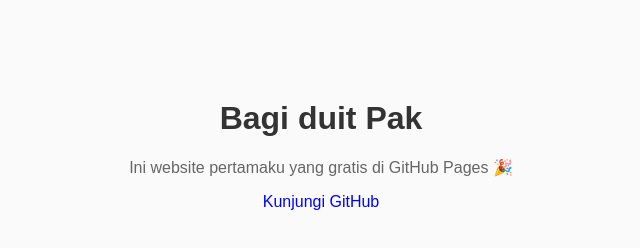
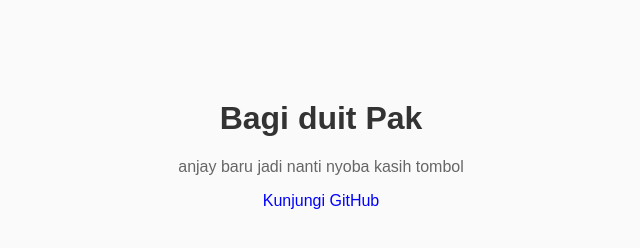
Before and after one commit to Xen-gif/Xen-gif.github.io, a plain HTML site: page index.html in a window 1280 px wide. Shown: the whole page, without its empty margins (319-959 px from the left). Drawn offline with Linux system fonts and the light colour scheme.

Commit message:
Update index.html

```diff
--- a/index.html
+++ b/index.html
@@ -13,7 +13,7 @@
   </head>
   <body>
     <h1>Bagi duit Pak</h1>
-    <p>Ini website pertamaku yang gratis di GitHub Pages 🎉</p>
+    <p>anjay baru jadi nanti nyoba kasih tombol</p>
     <p><a href="https://github.com/">Kunjungi GitHub</a></p>
   </body>
 </html>
```
